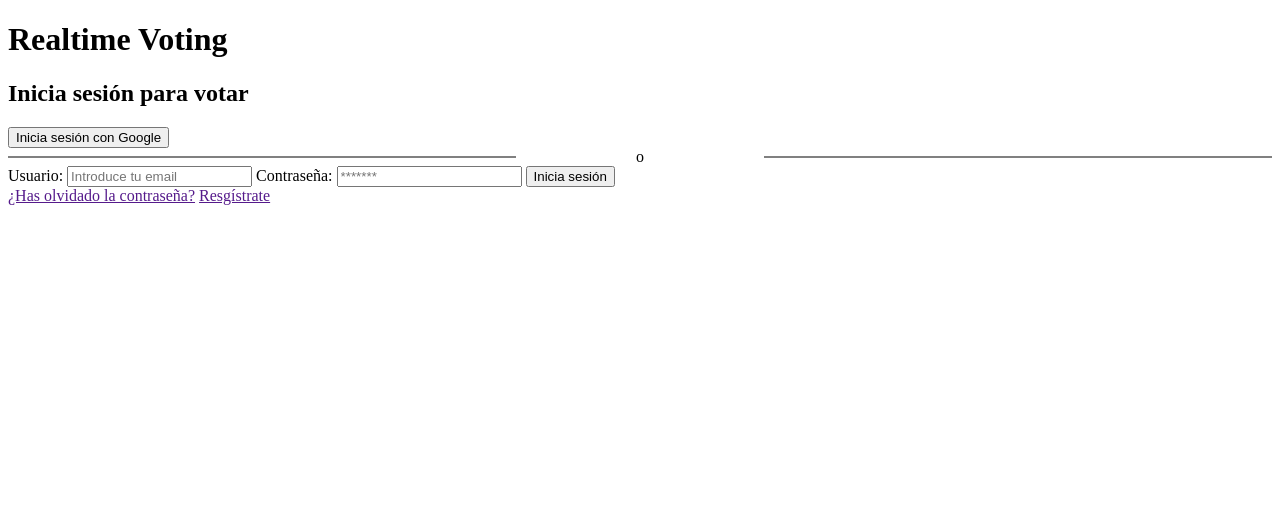
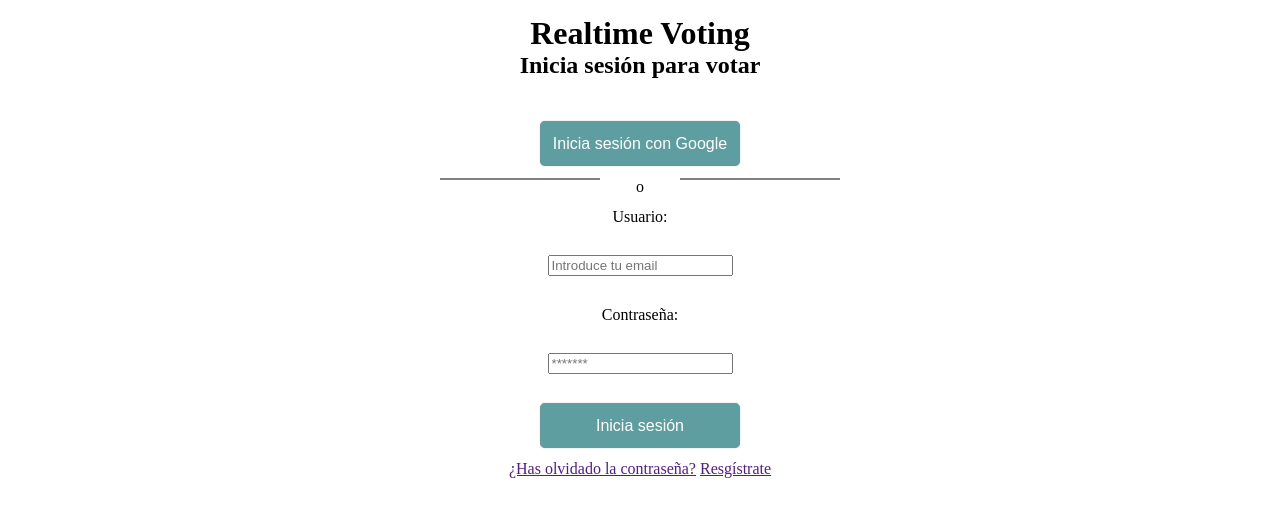
Before and after one commit to Alienah/voting-realtime, a plain HTML site: page public/index.html in a window 1280 px wide. Drawn offline with Linux system fonts and the light colour scheme; some packages are replaced by stand-ins of ours.

Commit message:
upd: login structure and initial styles

```diff
--- a/public/css/main.css
+++ b/public/css/main.css
@@ -2,3 +2,39 @@
     box-sizing: border-box;
     margin: 0;
 }
+.__header{
+    padding: 15px;
+    text-align: center;
+}
+.__main{
+    display: flex;
+    justify-content: center;
+}
+.login-container{
+    width: 430px;
+    max-height: 70%;
+    padding: 15px;
+    text-align: center;
+}
+.login-by-app{
+    margin: 12px 0;
+}
+.login-by-email{
+    min-height: 30vh;
+    margin: 12px 0;
+    display: flex;
+    flex-direction: column;
+    justify-content: space-between;
+    align-items: center;
+
+}
+.btn{
+    height: 45px;
+    width: 200px;
+    border-radius: 5px;
+    box-shadow: 0 0 1px grey;
+    border: 1px solid cadetblue;
+    background: cadetblue;
+    color: white;
+    font-size: inherit;
+}
--- a/public/index.html
+++ b/public/index.html
@@ -4,7 +4,7 @@
     <meta charset="utf-8">
     <meta name="viewport" content="width=device-width, initial-scale=1">
     <title>Welcome to Firebase Hosting</title>
-
+    <link rel="stylesheet" href="css/main.css">
     <!-- update the version number as needed -->
     <script defer src="/__/firebase/5.0.4/firebase-app.js"></script>
     <!-- include only the Firebase features as you need -->
@@ -17,12 +17,15 @@
 
   </head>
   <body>
-    <div id="message">
+    <header class="__header">
       <h1>Realtime Voting</h1>
       <h2>Inicia sesión para votar</h2>
-      <div>
+    </header>
+    <main class="__main">
+
+      <div class="login-container">
         <div class="login-by-app">
-          <span> <button type="button">Inicia sesión con Google</button></span>
+          <span> <button type="button" class="btn">Inicia sesión con Google</button></span>
         </div>
         <div style="display: flex; flex-direction: row; justify-content: space-between">
           <hr align="left" noshade="noshade" size="2" width="40%" />
@@ -35,11 +38,11 @@
           <input type="email" id="user-login" placeholder="Introduce tu email">
           <label for="user-password">Contraseña: </label>
           <input type="password" name="user-password" id="user-password" placeholder="*******">
-          <button type="button">Inicia sesión</button>
+          <button type="button" class="btn">Inicia sesión</button>
         </form>
         <a href="">¿Has olvidado la contraseña?</a>
         <a href="">Resgístrate</a>
       </div>
-    </div>
+    </main>
   </body>
 </html>
```
